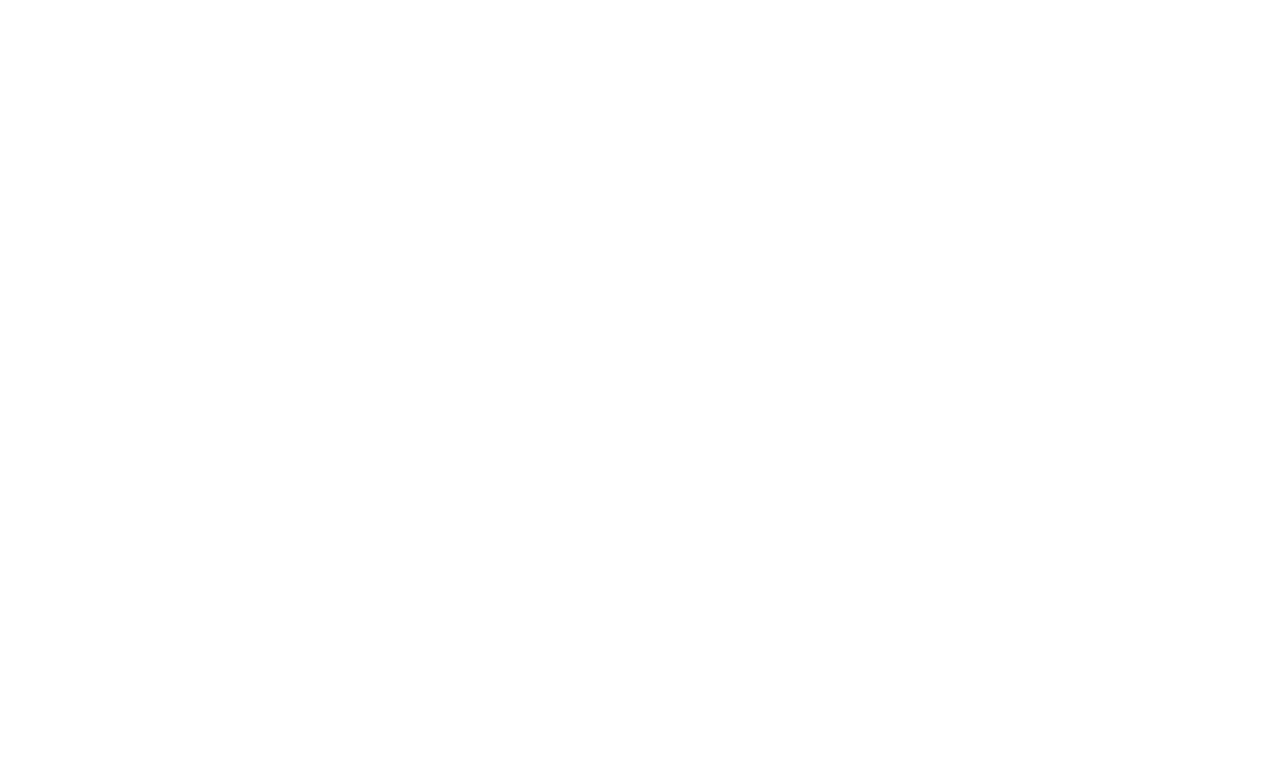
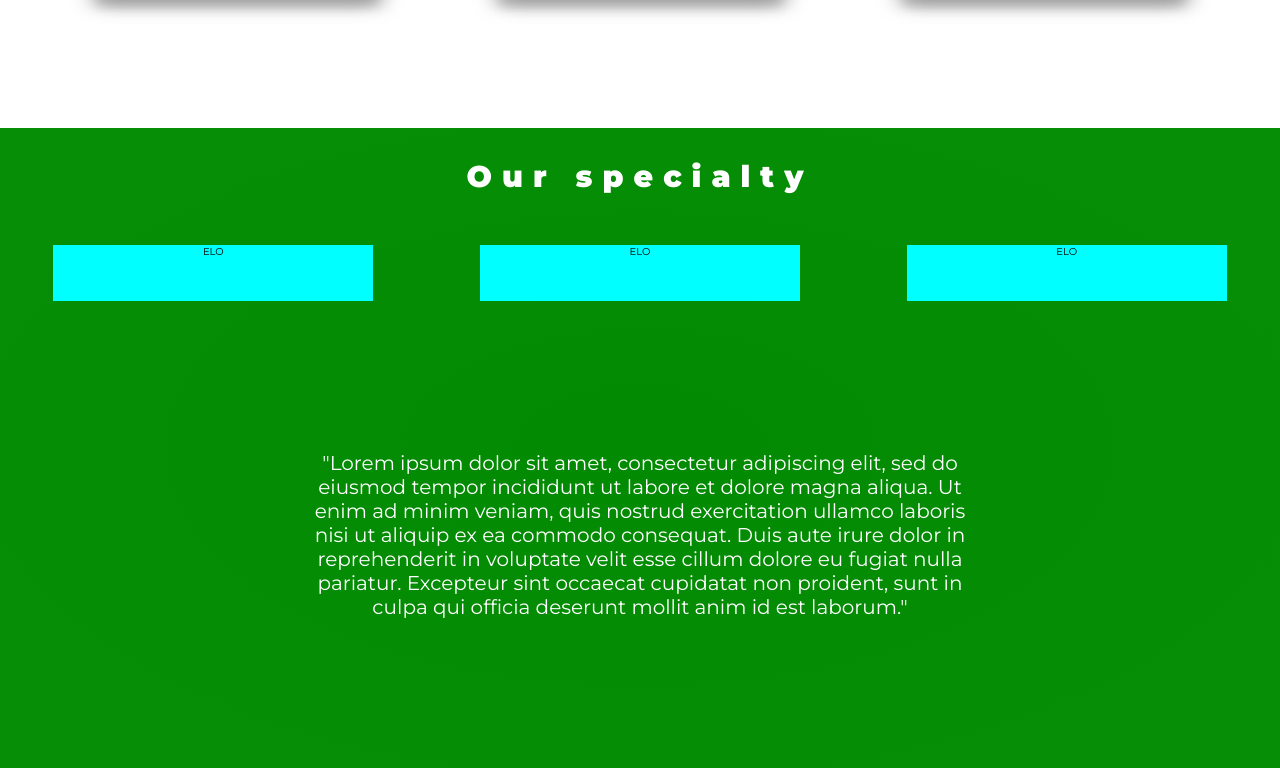
Before and after one commit to maciejwojtkowiak/italianhouse, a React (Create React App) app: page / in a window 1280 px wide. Shown: the part 1332-2101 px from the top of the page. Before the commit the page ends 1300 px from the top, so only its background shows below. Built offline with nearby package versions, Linux system fonts and the light colour scheme; no server answers.

Commit message:
started designing tabbed component

```diff
--- a/src/App.js
+++ b/src/App.js
@@ -6,6 +6,7 @@
 import Cart from './components/Cart/Cart';
 import Overlay from './components/UI/Overlay';
 import { cartActions } from './store/cart-slice';
+import About from './components/About/About'
 
 
 let isInitial = true
@@ -57,6 +58,7 @@
     <React.Fragment>
         <Hero />
         <Meals />
+        <About />
         {isShown &&  <Cart /> }
         {isShown &&  <Overlay /> }
     </React.Fragment>
--- /dev/null
+++ b/src/components/About/About.js
@@ -0,0 +1,14 @@
+import { useState } from 'react'
+import styles from './About.module.css'
+import Tabs from './Tabs'
+
+const About = () => {
+    return (
+        <div className={styles.about}>
+            <h1 className={styles.header}>Our specialty</h1>
+            <Tabs />
+        </div>
+    )
+}
+
+export default About
--- /dev/null
+++ b/src/components/About/About.module.css
@@ -0,0 +1,14 @@
+.about {
+    text-align: center;
+    height: 80vh;
+    background-image: radial-gradient(rgb(3, 138, 3), rgb(6, 143, 6));
+    box-sizing: border-box;
+}
+
+.header {
+    font-size: 3rem;
+    color: white;
+    letter-spacing: 1rem;
+    padding-top: 3rem;
+    padding-bottom: 5rem;
+}
--- /dev/null
+++ b/src/components/About/Tab.js
@@ -0,0 +1,11 @@
+import styles from './Tab.module.css'
+
+const Tab = (props) => {
+    return (
+        <div className={styles.tab}>
+            ELO
+        </div>
+    )
+}
+
+export default Tab
--- /dev/null
+++ b/src/components/About/Tab.module.css
@@ -0,0 +1,5 @@
+.tab {
+    height: 7vh;
+    width: 40vh;
+    background-color: aqua;
+}
--- /dev/null
+++ b/src/components/About/Tabs.js
@@ -0,0 +1,22 @@
+import styles from './Tabs.module.css'
+import Tab from './Tab'
+
+const Tabs = () => {
+    return (
+        <div className={styles.tabs}>
+            <Tab />
+            <Tab />
+            <Tab />
+            <div className={styles.tabContent}>
+                <p>"Lorem ipsum dolor sit amet, consectetur adipiscing elit, sed do
+                    eiusmod tempor incididunt ut labore et dolore magna aliqua. Ut enim ad minim veniam,
+                    quis nostrud exercitation ullamco laboris nisi ut aliquip ex ea commodo consequat. Duis aute irure dolor in reprehenderit
+                    in voluptate velit esse cillum dolore
+                    eu fugiat nulla pariatur. Excepteur sint occaecat cupidatat non proident, sunt in culpa qui officia deserunt mollit anim id est laborum."
+                </p>
+            </div>
+        </div>
+    )
+}
+
+export default Tabs
--- /dev/null
+++ b/src/components/About/Tabs.module.css
@@ -0,0 +1,12 @@
+.tabs {
+    display: grid;
+    place-items: center;
+    grid-template-columns: 1fr 1fr 1fr;
+}
+
+.tabContent {
+    color: white;
+    font-size: 2rem;
+   grid-column: 1 / span 3;
+   padding: 15rem 30rem;
+}
--- a/src/components/Cart/Cart.js
+++ b/src/components/Cart/Cart.js
@@ -3,10 +3,13 @@
 import styles from './Cart.module.css'
 import CartItems from "./CartItems"
 import { useSelector } from "react-redux"
+import OrderForm from "./Order/OrderForm"
+import { useState } from "react"
 
 
 
 const Cart = () => {
+    const [orderIsShown, setOrderIsShown]= useState(false)
 
     const cartItems = useSelector(state => state.cart.items)
     const onOrderHandler = (e) => {
@@ -20,13 +23,18 @@
         })
     }
 
+    const showOrderFormHandler = () => {
+        setOrderIsShown(true)
+    }
+
     return ReactDOM.createPortal(
         <React.Fragment>
                 <div className={styles.cart}>
                     <CartItems />
                     <form onSubmit={onOrderHandler}>
-                        <button className={styles.button}>Order</button>
+                        <button onClick={showOrderFormHandler} className={styles.button}>Order</button>
                     </form>
+                    {orderIsShown && < OrderForm />}
                 </div>
         </React.Fragment>,
 
--- a/src/components/Cart/Order/OrderForm.js
+++ b/src/components/Cart/Order/OrderForm.js
@@ -4,7 +4,23 @@
 const OrderForm = () => {
     return (
         <div>
+            <label htmlFor='name'>Name</label>
+            <input id="name" type='text' />
 
+            <label htmlFor='lastName'>Last Name</label>
+            <input id="lastName" type='text' />
+
+            <label htmlFor='phoneNumber'>Phone Number</label>
+            <input id="phoneNumber" type='number' />
+
+            <label htmlFor='city'>City</label>
+            <input id="city" type='text' />
+
+            <label htmlFor='street'>Street</label>
+            <input id="street" type='text' />
+
+            <label htmlFor='postal'>Postal Code</label>
+            <input id="postal" type='text' />
         </div>
     )
 }
--- a/src/components/Meals/Meals.module.css
+++ b/src/components/Meals/Meals.module.css
@@ -1,8 +1,7 @@
 .meals {
     display: grid;
     place-items: center;
-    min-height: 50vh;
-    max-height: 80vh;
+    height: 80vh;
     overflow-y: scroll;
     grid-template-columns: 1fr 1fr 1fr ;
     grid-auto-rows: 1fr 1fr 1fr;
```
Also changed, not shown: src/components/Cart/Order/OrderForm.module.css (added).
